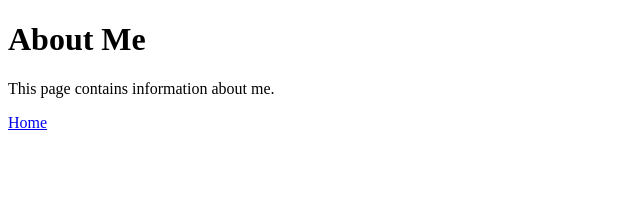
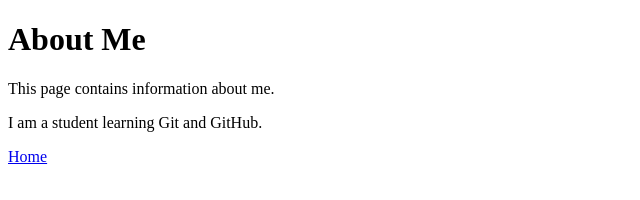
Before and after one commit to RohanRanjan250/git-workflow-assignment, a plain HTML site: page about.html in a window 1280 px wide. Shown: the whole page, without its empty margins (0-640 px from the left). Drawn offline with Linux system fonts and the light colour scheme.

Commit message:
Feature: add student description to about.html

```diff
--- a/about.html
+++ b/about.html
@@ -7,6 +7,7 @@
 <body>
   <h1>About Me</h1>
   <p>This page contains information about me.</p>
+  <p>I am a student learning Git and GitHub.</p>
   <a href="index.html">Home</a>
 </body>
 </html>
```
